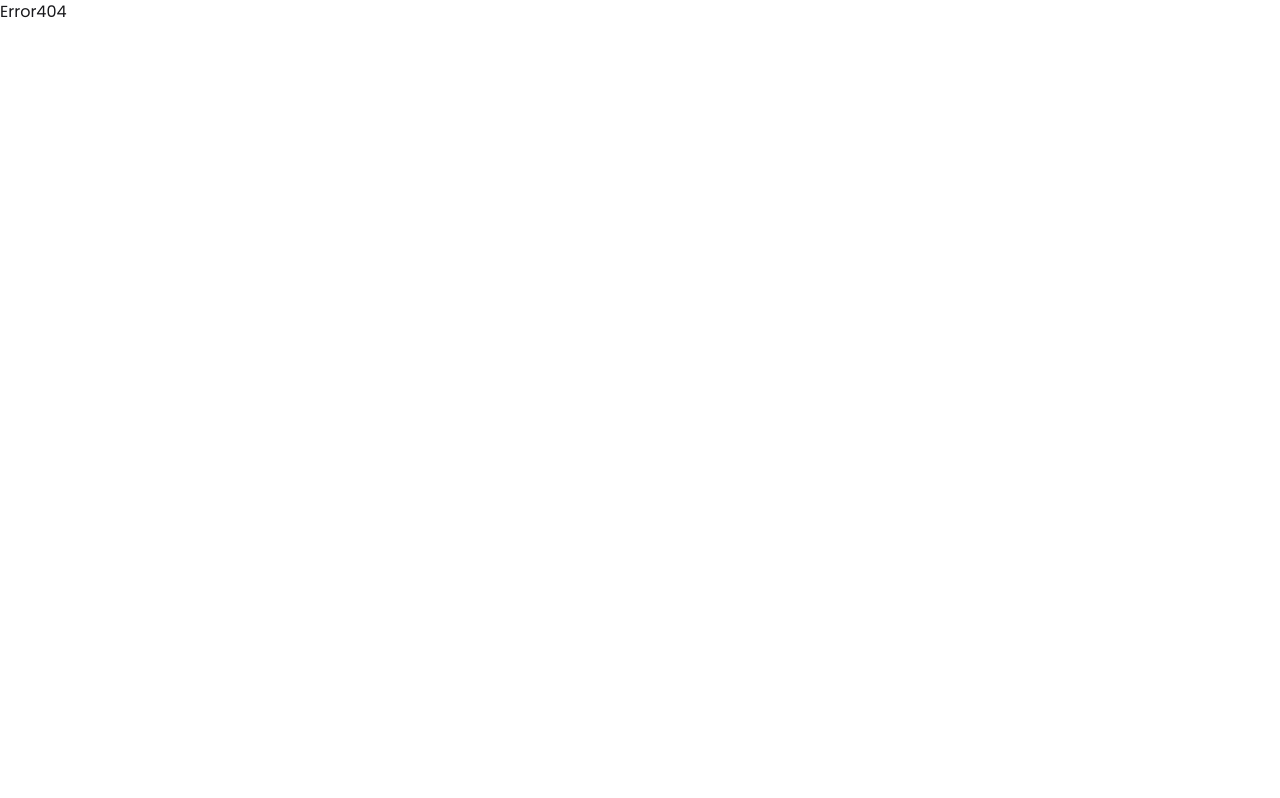
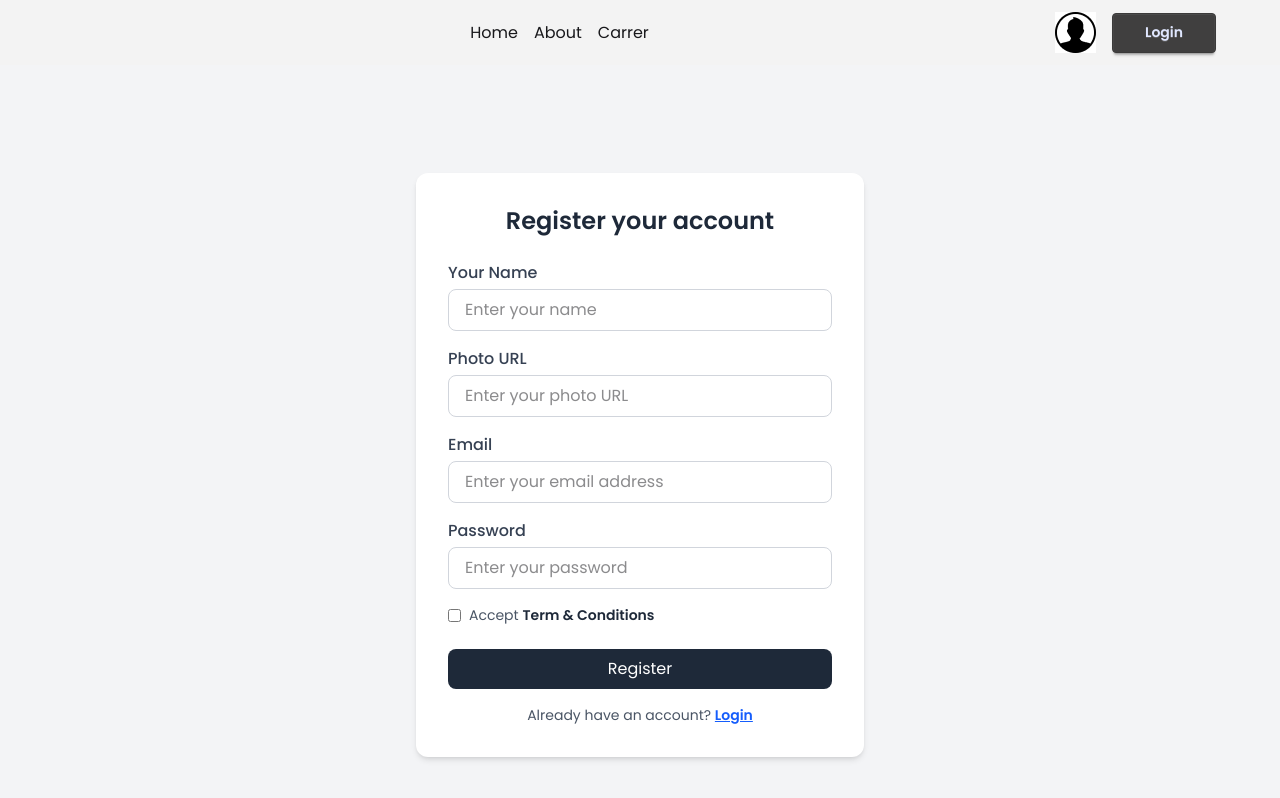
Before and after one commit to shamsuttabriz/Dradon-Daily-News, a React (Vite) app: page /auth/registration in a window 1280 px wide. Shown: the top 798 px of the page. Built offline with nearby package versions, Linux system fonts and the light colour scheme; no server answers.

Commit message:
Firebase initialized and I implement  create user and obserber

```diff
--- a/package.json
+++ b/package.json
@@ -12,6 +12,7 @@
   "dependencies": {
     "@tailwindcss/vite": "^4.1.7",
     "date-fns": "^4.1.0",
+    "firebase": "^11.8.1",
     "lucide-react": "^0.511.0",
     "react": "^19.1.0",
     "react-dom": "^19.1.0",
--- a/src/components/Navbar.jsx
+++ b/src/components/Navbar.jsx
@@ -1,19 +1,22 @@
-import React from "react";
-import { NavLink } from "react-router";
-import user from "../assets/user.png";
+import React, { use } from "react";
+import { Link, NavLink } from "react-router";
+import userIcon from "../assets/user.png";
+import { AuthContext } from "../provider/AuthProvider";
 
 function Navbar() {
+  const {user} = use(AuthContext);
+
   return (
     <div className="max-w-6xl mx-auto flex items-center justify-between">
-      <div className="hello">x</div>
+      <div className="font-semibold">{user && user.email}</div>
       <div className="flex gap-4">
         <NavLink to="/">Home</NavLink>
         <NavLink to="/about">About</NavLink>
         <NavLink to="/carrer">Carrer</NavLink>
       </div>
       <div className="flex gap-4 items-center">
-        <img src={user} alt="user" />
-        <button className="btn btn-primary px-8">Login</button>
+        <img src={userIcon} alt="user" />
+        <Link to="/auth/login" className="btn btn-primary px-8">Login</Link>
       </div>
     </div>
   );
--- /dev/null
+++ b/src/firebase/firebase.config.js
@@ -0,0 +1,19 @@
+// Import the functions you need from the SDKs you need
+import { initializeApp } from "firebase/app";
+// TODO: Add SDKs for Firebase products that you want to use
+// https://firebase.google.com/docs/web/setup#available-libraries
+
+// Your web app's Firebase configuration
+const firebaseConfig = {
+  apiKey: "AIzaSyB58IX50fnVS-7rRMNDH3hQ3yVvTI7SptI",
+  authDomain: "dragon-daily-news.firebaseapp.com",
+  projectId: "dragon-daily-news",
+  storageBucket: "dragon-daily-news.firebasestorage.app",
+  messagingSenderId: "620659465412",
+  appId: "1:620659465412:web:e8942714cbf12b34237d91"
+};
+
+// Initialize Firebase
+const app = initializeApp(firebaseConfig);
+
+export default app;
--- /dev/null
+++ b/src/layouts/AuthLayout.jsx
@@ -0,0 +1,18 @@
+import React from "react";
+import Navbar from "../components/Navbar";
+import { Outlet } from "react-router";
+
+function AuthLayout() {
+  return (
+    <div className="bg-base-200 min-h-screen">
+      <header className="py-3">
+        <Navbar />
+      </header>
+      <main>
+        <Outlet />
+      </main>
+    </div>
+  );
+}
+
+export default AuthLayout;
--- a/src/layouts/HomeLayout.jsx
+++ b/src/layouts/HomeLayout.jsx
@@ -19,13 +19,13 @@ function HomeLayout() {
         </nav>
       </header>
       <main className="max-w-6xl mx-auto grid grid-cols-12 gap-3 my-5">
-        <aside className="col-span-3">
+        <aside className="col-span-3 sticky top-5 h-fit">
           <LeftAside />
         </aside>
         <section className="col-span-6">
           <Outlet />
         </section>
-        <aside className="col-span-3">
+        <aside className="col-span-3 h-fit">
           <RightAside />
         </aside>
       </main>
--- a/src/main.jsx
+++ b/src/main.jsx
@@ -3,9 +3,12 @@ import { createRoot } from "react-dom/client";
 import "./index.css";
 import { RouterProvider } from "react-router";
 import { router } from "./routes/Routes.jsx";
+import AuthProvider from "./provider/AuthProvider.jsx";
 
 createRoot(document.getElementById("root")).render(
   <StrictMode>
-    <RouterProvider router={router} />
+    <AuthProvider>
+      <RouterProvider router={router} />
+    </AuthProvider>
   </StrictMode>
 );
--- /dev/null
+++ b/src/pages/Login.jsx
@@ -0,0 +1,64 @@
+import React from "react";
+import { Link } from "react-router";
+
+const Login = () => {
+  return (
+    <div className="min-h-screen bg-gray-100 flex items-center justify-center px-4">
+      <div className="bg-white shadow-md rounded-xl w-full max-w-md p-8">
+        <h2 className="text-2xl font-semibold text-center text-gray-800 mb-6">
+          Login your account
+        </h2>
+        <form>
+          <div className="mb-4">
+            <label
+              htmlFor="email"
+              className="block text-gray-700 font-medium mb-1"
+            >
+              Email address
+            </label>
+            <input
+              type="email"
+              id="email"
+              placeholder="Enter your email address"
+              className="w-full px-4 py-2 border border-gray-300 rounded-lg focus:outline-none focus:ring-2 focus:ring-indigo-500"
+            />
+          </div>
+
+          <div className="mb-6">
+            <label
+              htmlFor="password"
+              className="block text-gray-700 font-medium mb-1"
+            >
+              Password
+            </label>
+            <input
+              type="password"
+              id="password"
+              placeholder="Enter your password"
+              className="w-full px-4 py-2 border border-gray-300 rounded-lg focus:outline-none focus:ring-2 focus:ring-indigo-500"
+            />
+          </div>
+
+          <button
+            type="submit"
+            className="w-full bg-gray-800 text-white py-2 rounded-lg hover:bg-gray-900 transition duration-200"
+          >
+            Login
+          </button>
+        </form>
+
+        <p className="mt-4 text-center text-sm text-gray-600">
+          Don’t Have An Account?{' '}
+          <Link
+            to="/auth/registration"
+            className="text-blue-600 font-semibold underline"
+          >
+            Register
+          </Link>
+        </p>
+      </div>
+    </div>
+  );
+};
+
+export default Login;
--- /dev/null
+++ b/src/pages/Registration.jsx
@@ -0,0 +1,143 @@
+import React, { use, useState } from "react";
+import { Link } from "react-router";
+import { AuthContext } from "../provider/AuthProvider";
+
+const Registration = () => {
+  const [accepted, setAccepted] = useState(false);
+  const { createUser, setUser } = use(AuthContext);
+
+  const handleSubmit = (e) => {
+    e.preventDefault();
+    if (!accepted) {
+      alert("Please accept the terms & conditions.");
+      return;
+    }
+
+    // Collect user information
+    const form = e.target;
+    const name = form.name.value;
+    const photo = form.photo.value;
+    const email = form.email.value;
+    const password = form.password.value;
+
+    // Create User
+    createUser(email, password)
+      .then((result) => {
+        setUser(result.user);
+      })
+      .catch((error) => {
+        alert(error.message);
+      });
+  };
+
+  return (
+    <div className="min-h-screen bg-gray-100 flex items-center justify-center px-4">
+      <div className="bg-white shadow-md rounded-xl w-full max-w-md p-8">
+        <h2 className="text-2xl font-semibold text-center text-gray-800 mb-6">
+          Register your account
+        </h2>
+        <form onSubmit={handleSubmit}>
+          <div className="mb-4">
+            <label
+              htmlFor="name"
+              className="block text-gray-700 font-medium mb-1"
+            >
+              Your Name
+            </label>
+            <input
+              type="text"
+              id="name"
+              name="name"
+              placeholder="Enter your name"
+              className="w-full px-4 py-2 border border-gray-300 rounded-lg focus:outline-none focus:ring-2 focus:ring-indigo-500"
+              required
+            />
+          </div>
+
+          <div className="mb-4">
+            <label
+              htmlFor="photo"
+              className="block text-gray-700 font-medium mb-1"
+            >
+              Photo URL
+            </label>
+            <input
+              type="text"
+              id="photo"
+              name="photo"
+              placeholder="Enter your photo URL"
+              className="w-full px-4 py-2 border border-gray-300 rounded-lg focus:outline-none focus:ring-2 focus:ring-indigo-500"
+            />
+          </div>
+
+          <div className="mb-4">
+            <label
+              htmlFor="email"
+              className="block text-gray-700 font-medium mb-1"
+            >
+              Email
+            </label>
+            <input
+              type="email"
+              id="email"
+              name="email"
+              placeholder="Enter your email address"
+              className="w-full px-4 py-2 border border-gray-300 rounded-lg focus:outline-none focus:ring-2 focus:ring-indigo-500"
+              required
+            />
+          </div>
+
+          <div className="mb-4">
+            <label
+              htmlFor="password"
+              className="block text-gray-700 font-medium mb-1"
+            >
+              Password
+            </label>
+            <input
+              type="password"
+              id="password"
+              name="password"
+              placeholder="Enter your password"
+              className="w-full px-4 py-2 border border-gray-300 rounded-lg focus:outline-none focus:ring-2 focus:ring-indigo-500"
+              required
+            />
+          </div>
+
+          <div className="flex items-center mb-6">
+            <input
+              type="checkbox"
+              id="terms"
+              className="mr-2"
+              onChange={(e) => setAccepted(e.target.checked)}
+            />
+            <label htmlFor="terms" className="text-sm text-gray-600">
+              Accept{" "}
+              <span className="font-semibold text-gray-800">
+                Term & Conditions
+              </span>
+            </label>
+          </div>
+
+          <button
+            type="submit"
+            className="w-full bg-gray-800 text-white py-2 rounded-lg hover:bg-gray-900 transition duration-200"
+          >
+            Register
+          </button>
+        </form>
+        <p className="mt-4 text-center text-sm text-gray-600">
+          Already have an account?{" "}
+          <Link
+            className="text-blue-600 underline font-semibold"
+            to="/auth/login"
+          >
+            Login
+          </Link>
+        </p>
+      </div>
+    </div>
+  );
+};
+
+export default Registration;
--- /dev/null
+++ b/src/provider/AuthProvider.jsx
@@ -0,0 +1,40 @@
+import React, { createContext, useEffect, useState } from "react";
+import app from "../firebase/firebase.config";
+import {
+  createUserWithEmailAndPassword,
+  getAuth,
+  onAuthStateChanged,
+} from "firebase/auth";
+
+export const AuthContext = createContext();
+const auth = getAuth(app);
+
+function AuthProvider({ children }) {
+  const [user, setUser] = useState(null);
+
+  const createUser = (email, password) => {
+    return createUserWithEmailAndPassword(auth, email, password);
+  };
+
+  //   Observer
+  useEffect(() => {
+    const unubscriber = onAuthStateChanged(auth, (currentUser) => {
+      setUser(currentUser);
+    });
+    return () => {
+      unubscriber();
+    };
+  }, []);
+
+  const authData = {
+    user,
+    setUser,
+    createUser,
+  };
+
+  console.log(user)
+
+  return <AuthContext value={authData}>{children}</AuthContext>;
+}
+
+export default AuthProvider;
```
Also changed, not shown: src/routes/Routes.jsx (+15 -1 lines), 1 other file (tests, documents, lock files or other folders).
